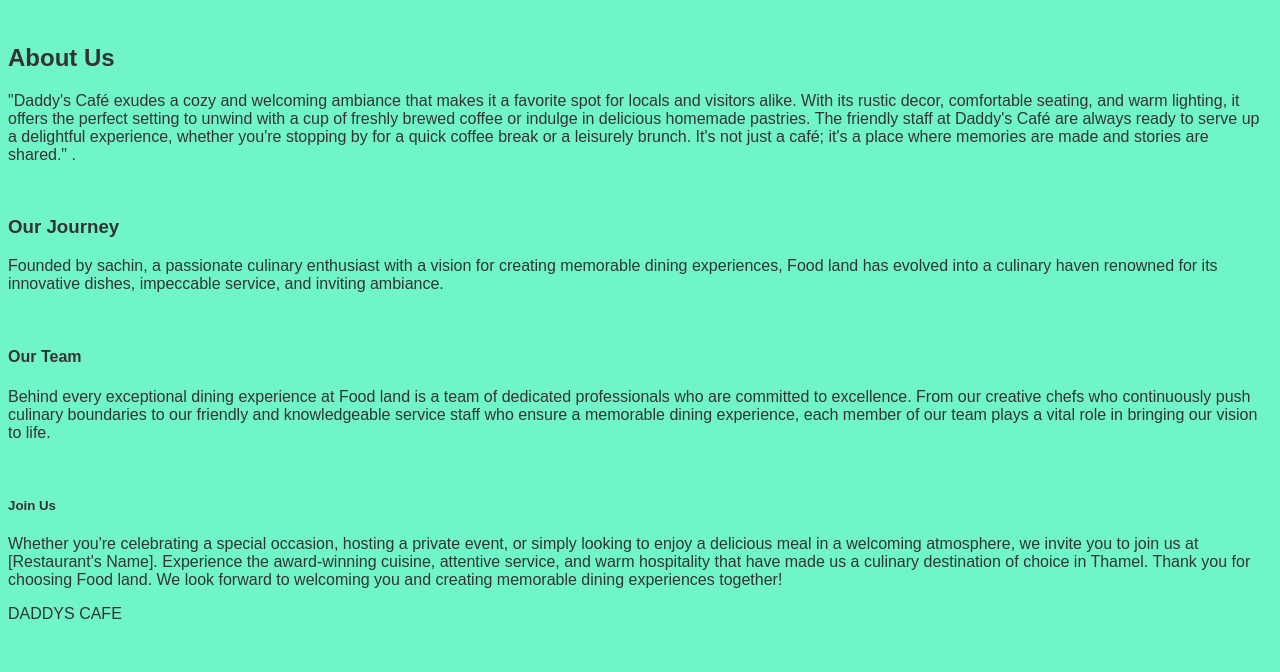
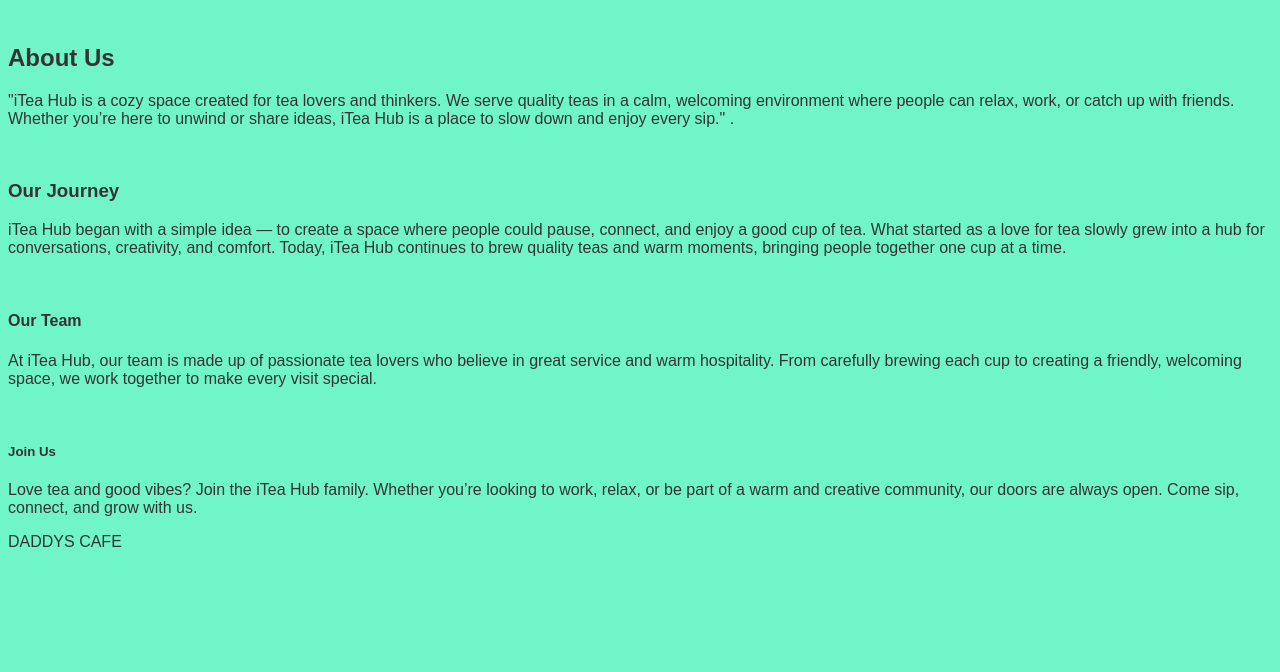
Before and after one commit to manofculture001/I-Tea-HUB, a plain HTML site: page about.html in a window 1280 px wide. Shown: the part 128-800 px from the top of the page. Drawn offline with Linux system fonts and the light colour scheme.

Commit message:
Change branding and content for About page
Updated the content and branding from 'DADDYS CAFE' to 'iTea Hub'.

```diff
--- a/about.html
+++ b/about.html
@@ -8,7 +8,7 @@
 </head>
 <body>
     <header>
-        <h1>DADDYS CAFE</h1>
+        <h1>I-Tea Hub</h1>
         <nav>
             <ul>
                 <li><a href="index.html">Home</a></li>
@@ -21,29 +21,21 @@
     <main class="about-main">
         <section>
             <h2>About Us</h2>
-            <p>"Daddy's Café exudes a cozy and welcoming ambiance that makes it a favorite spot for locals and visitors alike.
-                 With its rustic decor, comfortable seating, and warm lighting, it offers the perfect setting to unwind with a cup of
-                  freshly brewed coffee or indulge in delicious homemade pastries. The friendly staff at Daddy's Café are always ready
-                   to serve up a delightful experience, whether you're stopping by for a quick coffee break or a leisurely brunch.
-                    It's not just a café; it's a place where memories are made and stories are shared."
+            <p>"iTea Hub is a cozy space created for tea lovers and thinkers. We serve quality teas in a calm, welcoming environment where people can relax, work, or catch up with friends.
+                Whether you’re here to unwind or share ideas, iTea Hub is a place to slow down and enjoy every sip."
                 .</p>
                 <br>
                 <h3>Our Journey</h3>
-                <p>Founded by sachin, a passionate culinary enthusiast with a vision for creating
-                    memorable dining experiences, Food land has evolved into a culinary haven renowned for
-                     its innovative dishes, impeccable service, and inviting ambiance.</p>
+                <p>iTea Hub began with a simple idea — to create a space where people could pause, connect, and enjoy a good cup of tea.
+                    What started as a love for tea slowly grew into a hub for conversations, creativity, and comfort.
+                    Today, iTea Hub continues to brew quality teas and warm moments, bringing people together one cup at a time.</p>
                     <br>
                  <h4>Our Team</h4>
-                 <P>Behind every exceptional dining experience at Food land is a team of dedicated professionals
-                    who are committed to excellence. From our creative chefs who continuously push culinary boundaries to our
-                    friendly and knowledgeable service staff who ensure a memorable dining experience,
-                     each member of our team plays a vital role in bringing our vision to life.</P><br>
+                 <P>At iTea Hub, our team is made up of passionate tea lovers who believe in great service and warm hospitality.
+                     From carefully brewing each cup to creating a friendly, welcoming space, we work together to make every visit special.</P><br>
                      <h5>Join Us</h5>
-<P>Whether you're celebrating a special occasion, hosting a private event, or simply looking to enjoy a delicious meal in a welcoming atmosphere, we invite you to join us at [Restaurant's Name].
-    Experience the award-winning cuisine, attentive service,
-     and warm hospitality that have made us a culinary destination of choice in Thamel.
-    Thank you for choosing Food land. We look forward to welcoming you and creating memorable
-    dining experiences together!</P>
+<P>Love tea and good vibes? Join the iTea Hub family. Whether you’re looking to work, relax, or be part of a warm and creative community, our doors are always open.
+    Come sip, connect, and grow with us.</P>
 
         </section>
     </main>
```
